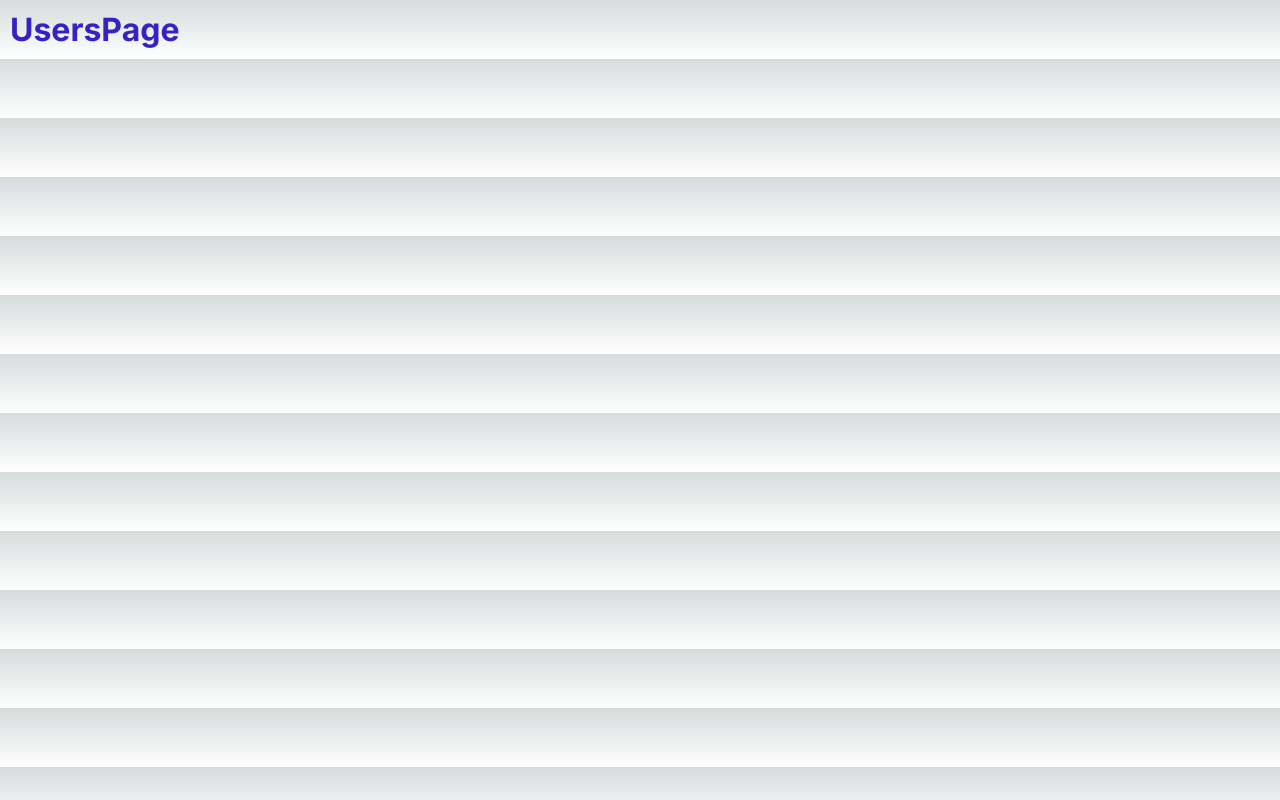
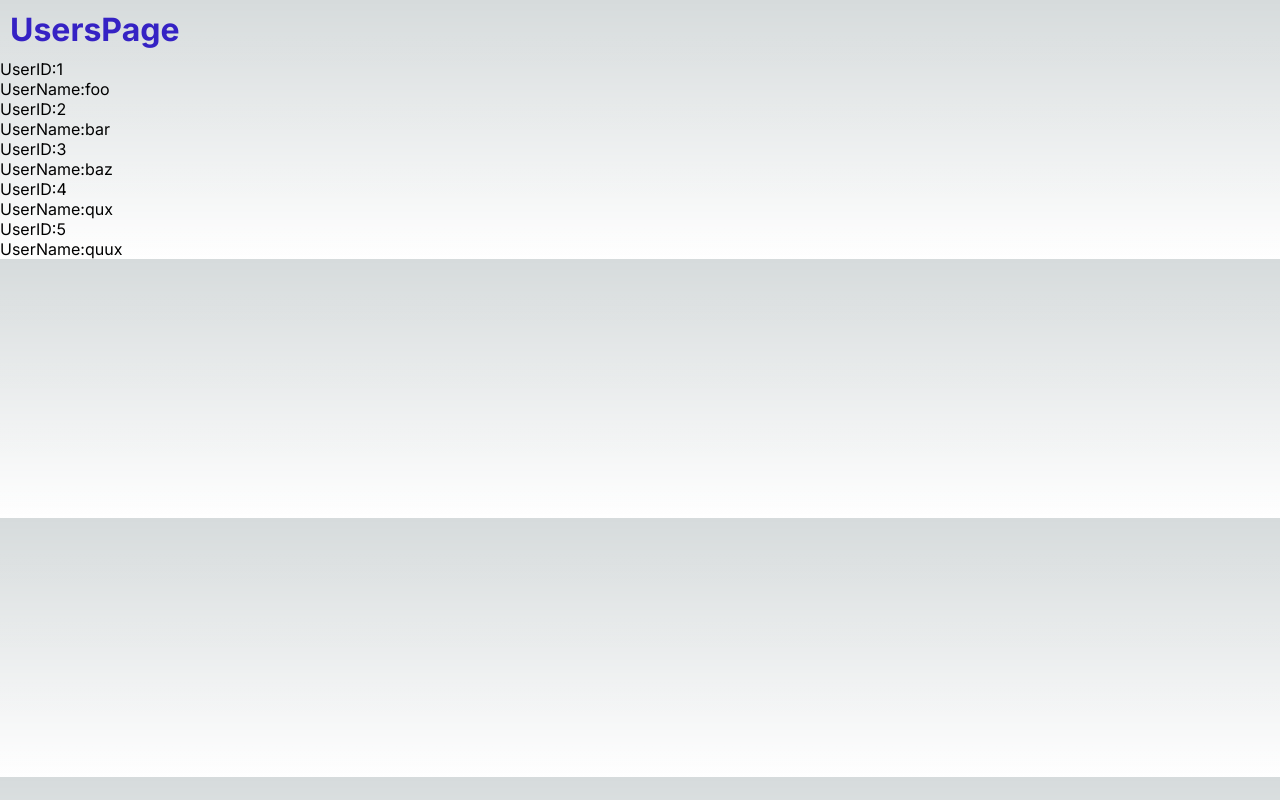
Before and after one commit to maeta187/NextJS-13, a Next.js app: page /users in a window 1280 px wide. Built offline with nearby package versions, Linux system fonts and the light colour scheme.

Commit message:
💄 : Usersページの作成

```diff
--- a/src/app/users/page.tsx
+++ b/src/app/users/page.tsx
@@ -1,10 +1,19 @@
 import type { NextPage } from 'next'
+import { users } from '@/mock'
 import styles from '@/app/users/users.module.css'
 
 const UsersPage: NextPage = () => {
   return (
     <div>
       <h1 className={styles['users-title']}>UsersPage</h1>
+      <ul>
+        {users.map(({ id, name }) => (
+          <li>
+            <p>UserID:{id}</p>
+            <p>UserName:{name}</p>
+          </li>
+        ))}
+      </ul>
     </div>
   )
 }
```
